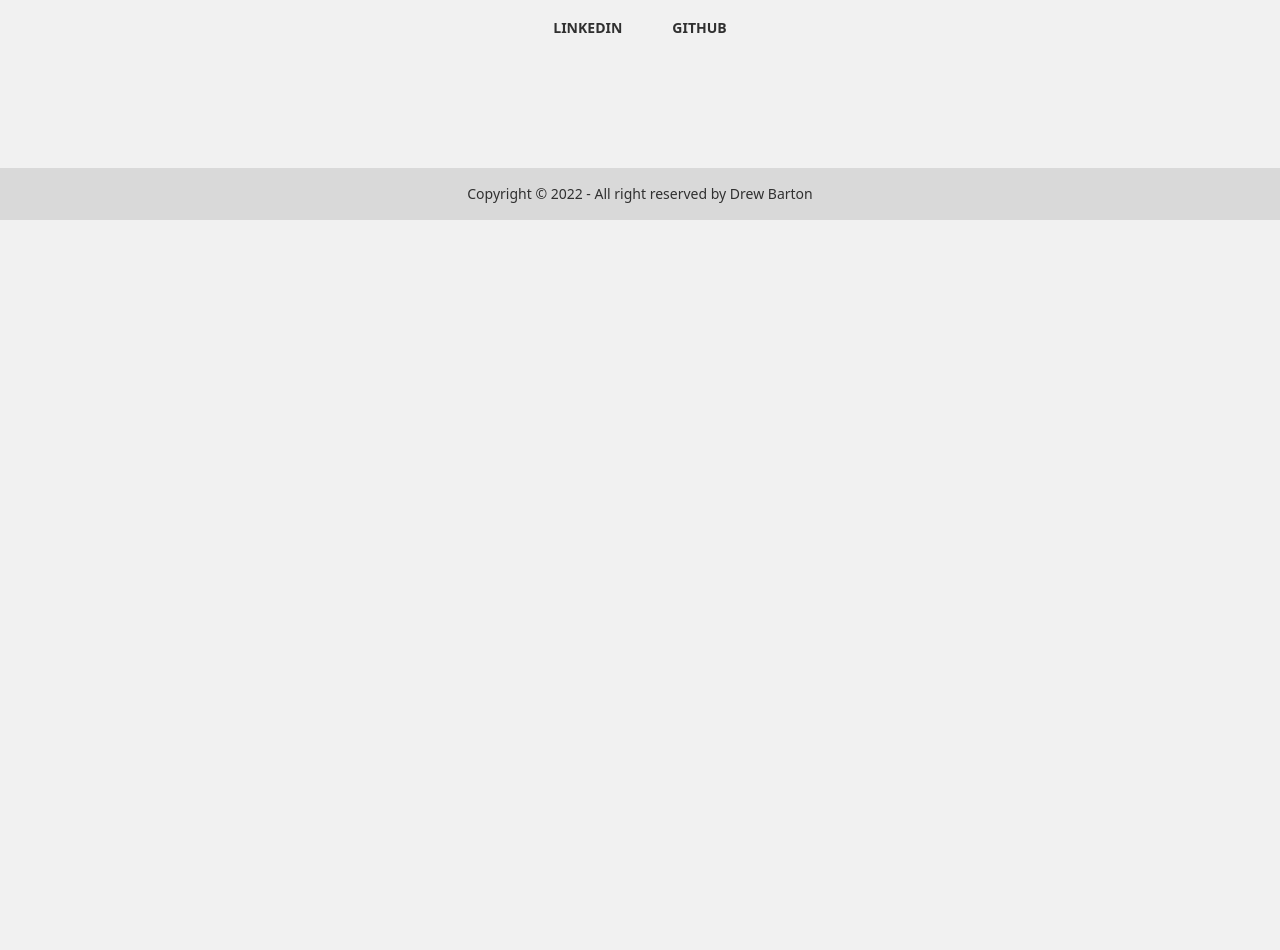
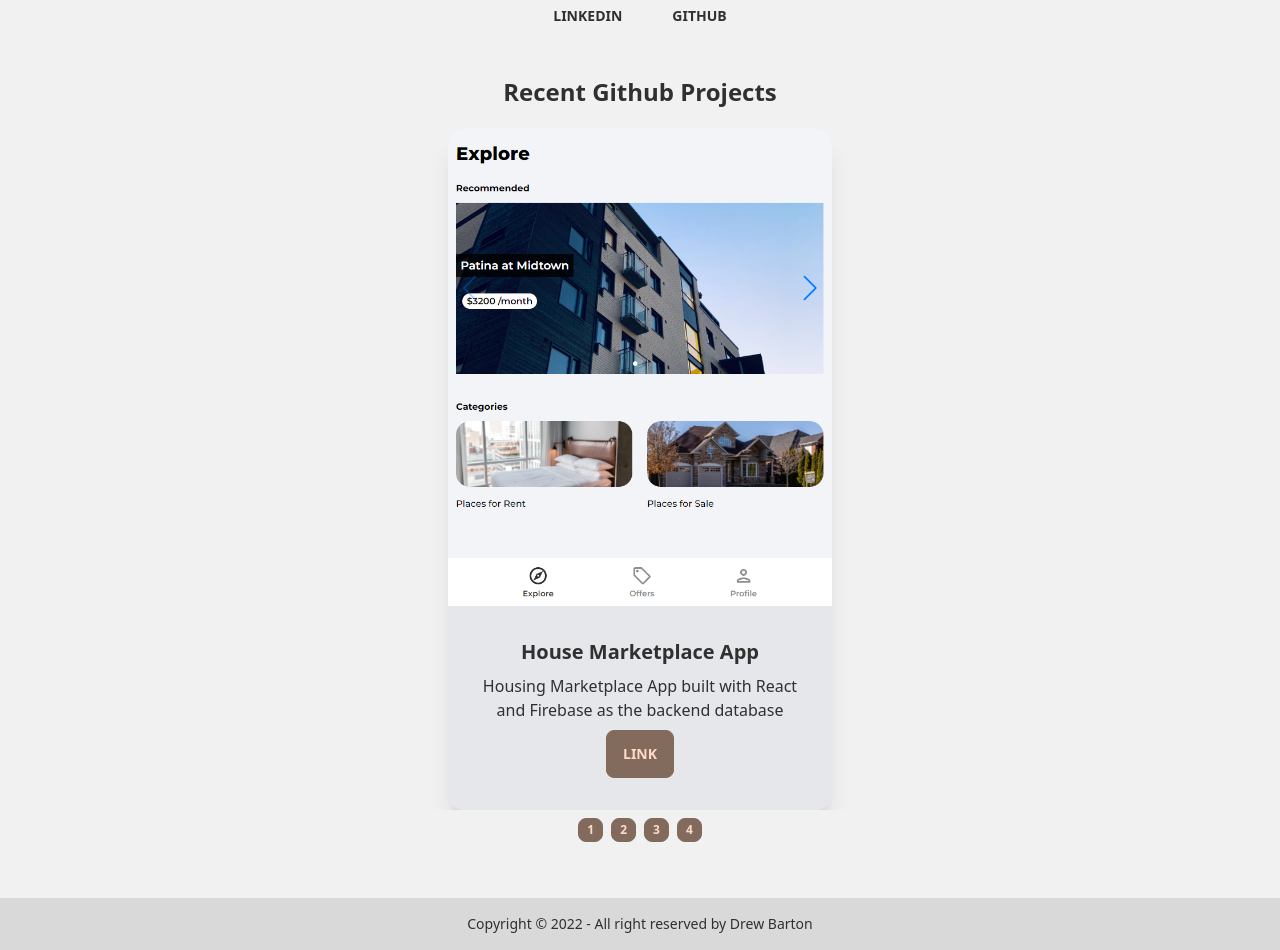
Before and after one commit to drewb73/personal-site, a React (Create React App) app: page / in a window 1280 px wide. Shown: the part 580-1530 px from the top of the page. Before the commit the page ends 800 px from the top, so only its background shows below. Built offline with nearby package versions, Linux system fonts and the light colour scheme.

Commit message:
Card Carousel

```diff
--- a/src/Components/CardCarousel.jsx
+++ b/src/Components/CardCarousel.jsx
@@ -0,0 +1,43 @@
+import React from 'react'
+
+function CardCarousel() {
+  return (
+    <>
+    <h1 className='text-center text-2xl font-bold mt-5'>Recent Github Projects</h1>
+    <div className='carousel w-100 mt-5'>
+          <div id='item1' className='carousel-item relative w-full justify-center'>
+              <div className='card w-96 bg-gray-200 shadow-xl'>
+                  <figure><img src='/Marketplace App.PNG' alt='me'></img></figure>
+                  <div className='card-body items-center text-center'>
+                      <h2 className='card-title'>House Marketplace App</h2>
+                      <p>Housing Marketplace App built with React and Firebase as the backend database</p>
+                      <div className='card-actions justify-end'>
+                          <button className='btn btn-priamry'>Link</button>
+                      </div>
+                  </div>
+              </div>
+          </div>
+          <div id='item2' className='carousel-item relative w-full justify-center'>
+              <div className='card w-96 bg-gray-200 shadow-xl'>
+                  <figure><img src='/profilepic.JPG' alt='me'></img></figure>
+                  <div className='card-body items-center text-center'>
+                      <h2 className='card-title'>Me!</h2>
+                      <p>@the secondf test</p>
+                      <div className='card-actions justify-end'>
+                          <button className='btn btn-priamry'>Link</button>
+                      </div>
+                  </div>
+              </div>
+          </div>
+      </div>
+      <div class="flex justify-center w-full py-2 gap-2">
+              <a href="#item1" class="btn btn-xs">1</a>
+              <a href="#item2" class="btn btn-xs">2</a>
+              <a href="#item3" class="btn btn-xs">3</a>
+              <a href="#item4" class="btn btn-xs">4</a>
+          </div>
+        </>
+  )
+}
+
+export default CardCarousel
--- a/src/Components/Hero.jsx
+++ b/src/Components/Hero.jsx
@@ -4,7 +4,7 @@ import React from 'react'
 
 function Hero() {
   return (
-  <div className="hero max-h-screen bg-base-100">
+  <div className="hero max-h-screen bg-base-100 mt-10">
     <div className="hero-content text-center">
       <div className="max-w-md">
         <div className="avatar">
--- a/src/Pages/Home.jsx
+++ b/src/Pages/Home.jsx
@@ -1,9 +1,13 @@
 import React from 'react'
 import Hero from '../Components/Hero'
+import CardCarousel from '../Components/CardCarousel'
 
 function Home() {
   return (
+    <>
     <Hero />
+    <CardCarousel />
+    </>
   )
 }
 
```
Also changed, not shown: public/Marketplace App.PNG (added).
